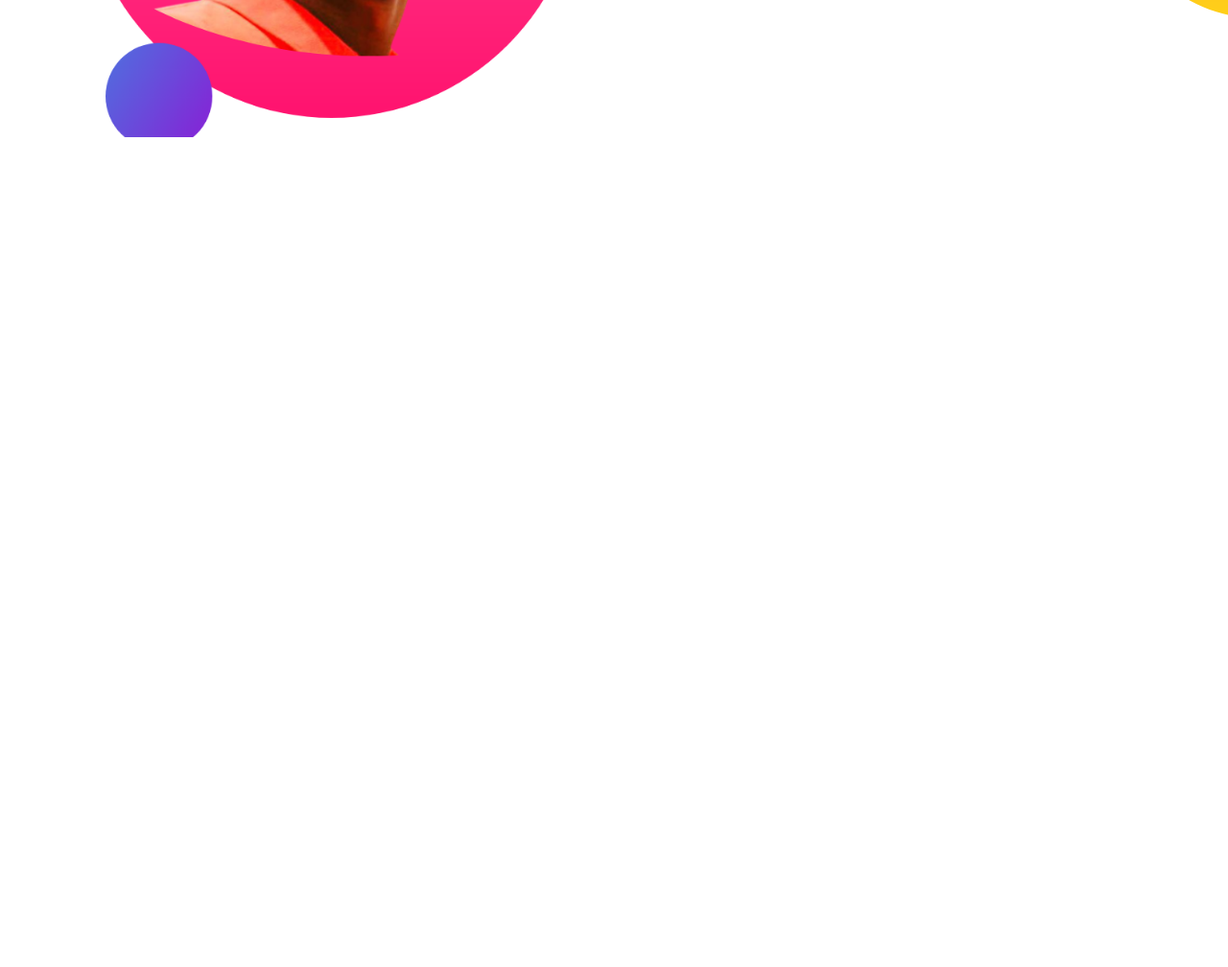
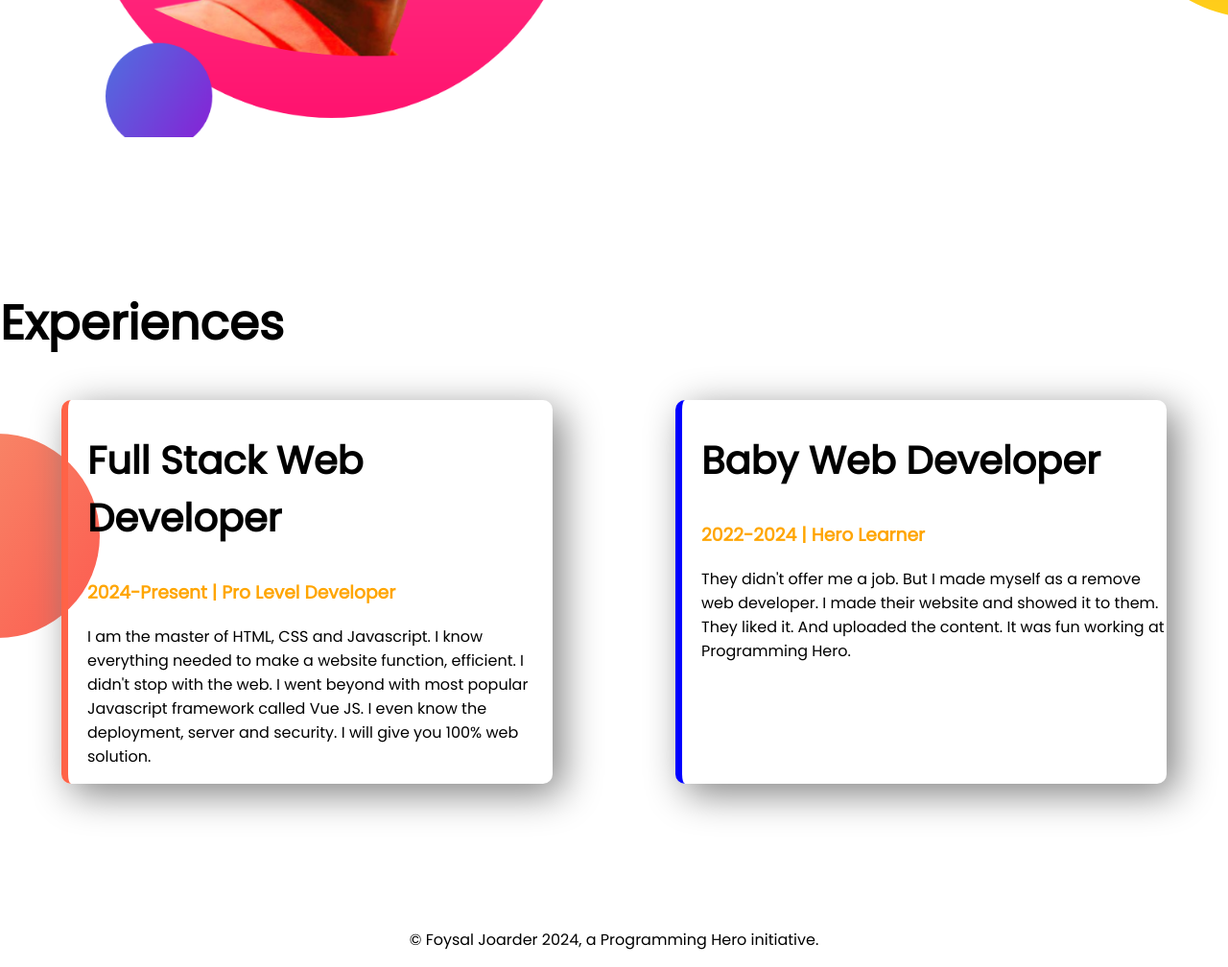
Before and after one commit to Foysaljoarder/developer-portfolio, a plain HTML site: page index.html in a window 1280 px wide. Shown: the part 1139-2147 px from the top of the page at 96% size. Before the commit the page ends 1439 px from the top, so only its background shows below. Drawn offline with Linux system fonts and the light colour scheme.

Commit message:
styled border and added footer

```diff
--- a/index.html
+++ b/index.html
@@ -13,7 +13,7 @@
 </head>
 
 <body>
-    <section class="top-banner">
+    <section class="top-banner flexible-container">
         <div class="half-width">
             <h1>Welcome To</h1>
             <h1><span class="orange-color">Foysal Joarder</span> World!</h1>
@@ -28,7 +28,7 @@
 
         <div class="half-width"><img src="images/fj-pic.png" alt="foysaljoarder"></div>
     </section>
-    <section class="dream-big">
+    <section class="dream-big flexible-container">
         <div class="half-width">
             <img src="images/fj2.png" alt="">
         </div>
@@ -42,6 +42,30 @@
         </div>
 
     </section>
+    <section class="exprience-area">
+        <h1>Experiences</h1>
+        <div class="flexible-container">
+            <div id="full-stack-developer" class="experience-item">
+                <h2>Full Stack Web Developer</h2>
+                <h3 class="orange-color">2024-Present | Pro Level Developer</h3>
+                <p>I am the master of HTML, CSS and Javascript. I know everything needed to make a website function,
+                    efficient. I didn't stop with the web. I went beyond with most popular Javascript framework called
+                    Vue
+                    JS. I even know the deployment, server and security. I will give you 100% web solution.</p>
+            </div>
+            <div id="baby-web-developer" class="experience-item">
+                <h2>Baby Web Developer</h2>
+                <h3 class="orange-color">2022-2024 | Hero Learner</h3>
+                <p>They didn't offer me a job. But I made myself as a remove web developer. I made their website and
+                    showed
+                    it to them. They liked it. And uploaded the content. It was fun working at Programming Hero.</p>
+            </div>
+        </div>
+
+    </section>
 
 
 </body>
+<footer>
+    <p>© Foysal Joarder 2024, a Programming Hero initiative.</p>
+</footer>
--- a/style.css
+++ b/style.css
@@ -7,11 +7,15 @@ h1 {
     font-size: 50px;
 }
 
+h2 {
+    font-size: 40px;
+}
+
 .orange-color {
     color: orange;
 }
 
-section {
+.flexible-container {
     display: flex;
     margin-bottom: 150px;
 }
@@ -44,3 +48,30 @@ section {
     background-repeat: no-repeat;
     background-position: right;
 }
+
+.experience-item {
+    box-shadow: 10px 10px 40px gray;
+    width: 40%;
+    margin-left: 5%;
+    margin-right: 5%;
+    padding-left: 20px;
+    border-radius: 10px;
+}
+
+.exprience-area {
+    background-image: url(images/exp-bg.png);
+    background-repeat: no-repeat;
+    background-position: left;
+}
+
+#full-stack-developer {
+    border-left: 7px solid tomato;
+}
+
+#baby-web-developer {
+    border-left: 7px solid blue;
+}
+
+footer p {
+    text-align: center;
+}
```
